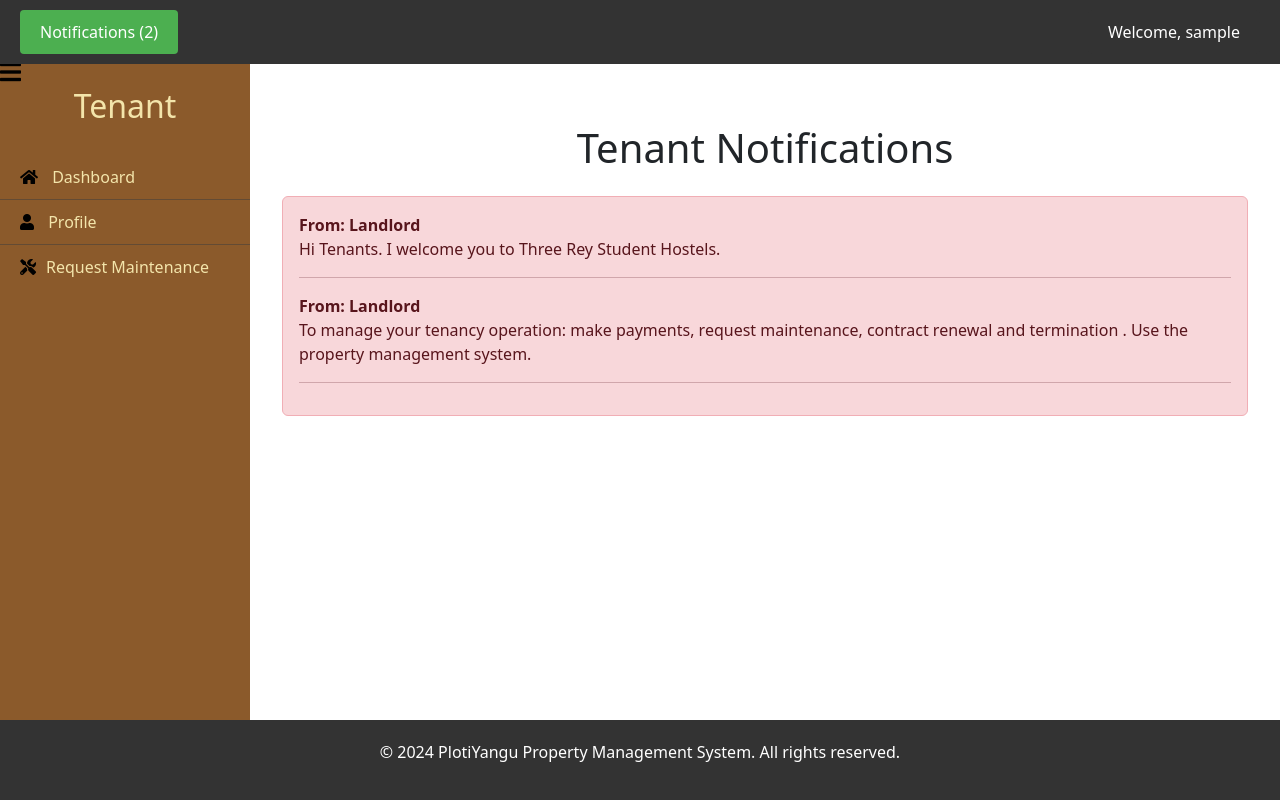
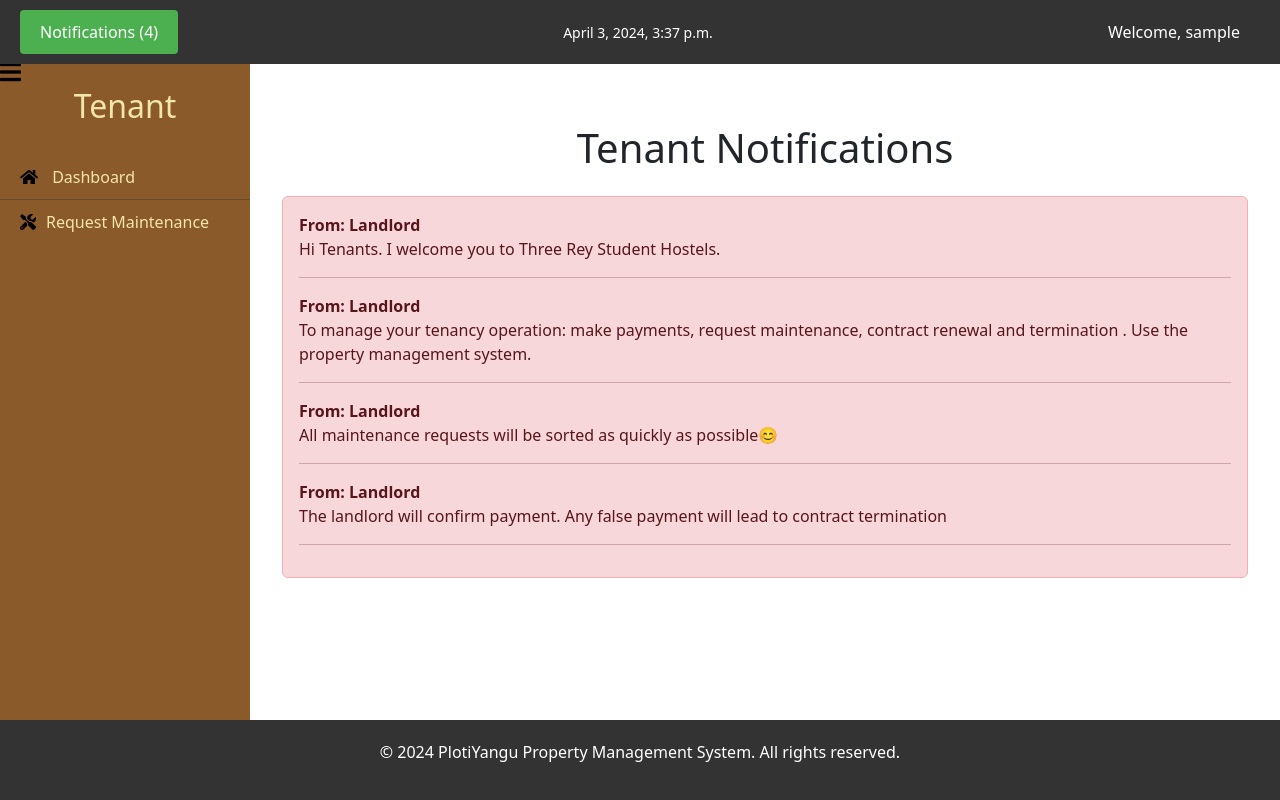
Before and after one commit to JeremiahNjoroge/plotiyanguv2, a Django app: page /tenant_notifications/ in a window 1280 px wide. Run offline with Django 5.2, Linux system fonts and the light colour scheme; the visitor is signed in with stand-in values (Sample User, id 1); some libraries are stand-ins or nearby versions.

Commit message:
modified:   plotiyangu/chat.json 	modified:   plotiyangu/notifications.json 	modified:   plotiyangu/plotiyangu/__pycache__/settings.cpython-311.pyc 	modified:   plotiyangu/plotiyangu/settings.py 	modified:   plotiyangu/property/__pycache__/views.cpython-311.pyc 	modified:   plotiyangu/property/static/css/style.css 	modified:   plotiyangu/property/static/js/script.js 	modified:   plotiyangu/property/templates/base.html 	modified:   plotiyangu/property/templates/chat.html 	modified:   plotiyangu/property/templates/contract_list.html 	modified:   plotiyangu/property/templates/tenant_base.html 	modified:   plotiyangu/property/views.py

```diff
--- a/plotiyangu/chat.json
+++ b/plotiyangu/chat.json
@@ -1,2 +1,4 @@
 {"sender": "landlord", "message": "Hi Tenants. I welcome you to Three Rey Student Hostels. "}
 {"sender": "landlord", "message": "To manage your tenancy operation: make payments, request maintenance, contract renewal and termination . Use the property management system."}
+{"sender": "landlord", "message": "All maintenance requests will be sorted as quickly as possible\ud83d\ude0a"}
+{"sender": "landlord", "message": "The landlord will confirm payment. Any false payment will lead to contract termination"}
--- a/plotiyangu/notifications.json
+++ b/plotiyangu/notifications.json
@@ -2,3 +2,6 @@
 {"unit_id": " U7EF", "tenant_name": "Pete", "maintenance_type": "My light switch is not working"}
 {"contract_id": "C0FF", "action": "renewal", "reason": "I want to renew my tenant contract from  June 18, 2024 to January 15, 2025"}
 {"contract_id": "C5C3", "action": "termination", "reason": "I plan to vacate on February 1,2024 Kindly requesting for my deposit"}
+{"unit_id": "U009", "tenant_name": "Hermina", "maintenance_type": "Pipe leakage"}
+{"payment_id": "P09AECA9D", "amount": "35932", "date": "2024-03-30", "contract_id": "C32A", "payment_method": "cash", "payment_reference_no": ""}
+{"unit_id": "UC48", "tenant_name": "Jeremiah", "maintenance_type": "Sink tap is broken"}
--- a/plotiyangu/plotiyangu/settings.py
+++ b/plotiyangu/plotiyangu/settings.py
@@ -121,7 +121,7 @@ AUTH_PASSWORD_VALIDATORS = [
 
 LANGUAGE_CODE = 'en-us'
 
-TIME_ZONE = 'UTC'
+TIME_ZONE = 'Africa/Nairobi'
 
 USE_I18N = True
 
@@ -148,3 +148,5 @@ SESSION_SAVE_EVERY_REQUEST = True
 SESSION_EXPIRE_AT_BROWSER_CLOSE = True
 
 SESSION_COOKIE_AGE = 3600
+
+LOGIN_URL = '/login/'
--- a/plotiyangu/property/static/css/style.css
+++ b/plotiyangu/property/static/css/style.css
@@ -273,6 +273,13 @@ header {
     margin: 0 auto;
 }
 
+.date-time {
+    font-size: 14px;
+    color: #fff; /* Adjust color as needed */
+    margin-left: auto;
+    margin-right: auto;
+}
+
 @media print {
     body * {
         visibility: hidden;
--- a/plotiyangu/property/templates/base.html
+++ b/plotiyangu/property/templates/base.html
@@ -23,6 +23,8 @@
             </button>
         </a>
         </div>
+        <!-- Date and Time -->
+        <span class="date-time">{% now "DATETIME_FORMAT" %}</span>
         <!-- Right section -->
         <div class="right-section">
             <!-- Logged in user and dropdown for logout -->
--- a/plotiyangu/property/templates/chat.html
+++ b/plotiyangu/property/templates/chat.html
@@ -5,7 +5,7 @@
     <div class="container mt-4">
         <div class="card chat-card">
             <div class="card-header bg-primary text-white">
-                <h5 class="mb-0">Chat</h5>
+                <h5 class="mb-0">Chat with all Tenants</h5>
             </div>
             <div class="card-body">
                 <form method="post" action="{% url 'chat' %}">
--- a/plotiyangu/property/templates/contract_list.html
+++ b/plotiyangu/property/templates/contract_list.html
@@ -7,6 +7,11 @@
 {% block content %}
     <h1>Contract List</h1>
     <a href="{% url 'add_contract' %}" class="add-button">Add new Contract</a> <!-- Green button -->
+    <form action="" method="GET" class="mb-3" style="display: flex; align-items: center;">
+        <label for="search" style="margin-right: 10px;">Search by Contract Id:</label>
+        <input type="text" name="search" id="search" value="{{ request.GET.search }}" style="flex: 1; padding: 5px; border: 1px solid #ccc; border-radius: 5px; margin-right: 10px;">
+        <button type="submit" style="padding: 5px 10px; background-color: #007bff; color: #fff; border: none; border-radius: 5px;">Search</button>
+    </form>
     <div>
         <p>Total Contracts: {{ contracts|length }}</p>
     </div>
--- a/plotiyangu/property/templates/tenant_base.html
+++ b/plotiyangu/property/templates/tenant_base.html
@@ -24,6 +24,8 @@
                 </button>
         </a>
         </div>
+        <!-- Date and Time -->
+        <span class="date-time">{% now "DATETIME_FORMAT" %}</span>
         <!-- Right section -->
         <div class="right-section">
             <!-- Logged in user and dropdown for logout -->
@@ -44,7 +46,6 @@
         <h2>Tenant</h2>
         <ul>
             <li><a href="{% url 'tenant_dashboard' %}"><i class="fas fa-home"></i> Dashboard</a></li>
-            <li><a href="{% url 'profile_edit' %}"><i class="fas fa-user"></i> Profile</a></li>
             {% for contract in contracts %}
             <li><a href="{% url 'tenant_contract' contract_id=contract.contract_id %}"><i class="fas fa-file-contract"></i> Contract {{ contract.contract_id }}</a></li>
             {% endfor %}
--- a/plotiyangu/property/views.py
+++ b/plotiyangu/property/views.py
@@ -86,7 +86,7 @@ def send_message(request):
 
         # Construct message data
         message_data = {
-            'sender': 'landlord',  # Assuming the landlord is the sender
+            'sender': 'landlord',  # landlord is the sender
             'message': message
         }
 
@@ -385,6 +385,10 @@ def delete_unit(request, unit_id):
 @landlord_required
 def contract_list(request):
     contracts = Contract.objects.all()
+    # Search by tenant ID or name
+    search_query = request.GET.get('search')
+    if search_query:
+        contracts = contracts.filter(Q(contract_id__icontains=search_query))
     return render(request, 'contract_list.html', {'contracts': contracts})
 
 @login_required
```
Also changed, not shown: plotiyangu/property/static/js/script.js (line endings or trailing spaces).
